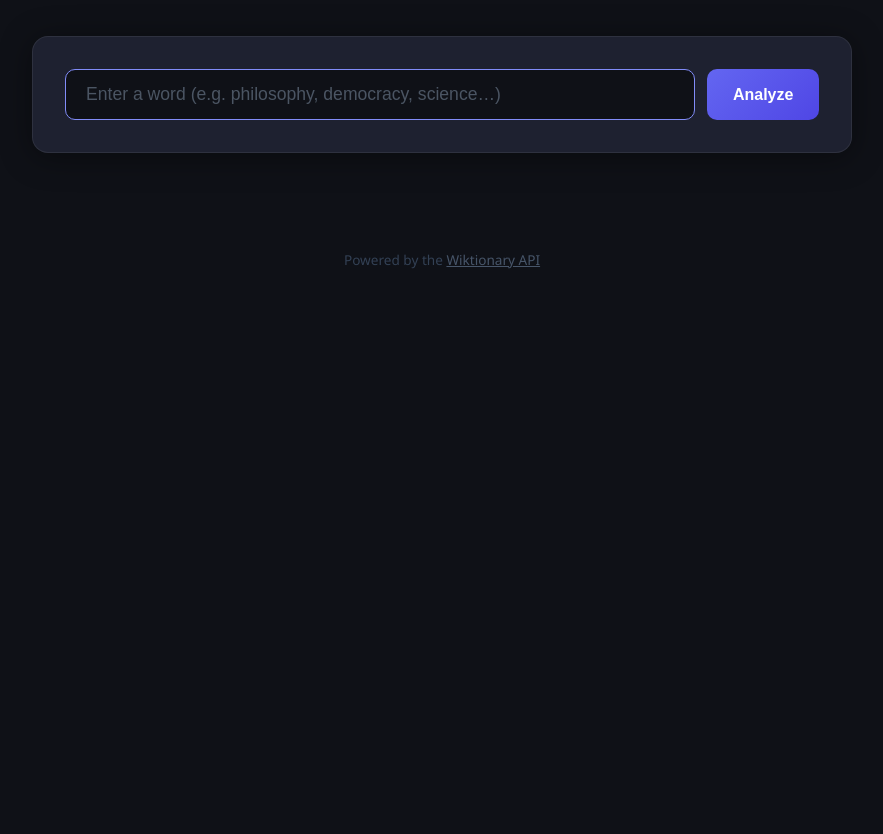
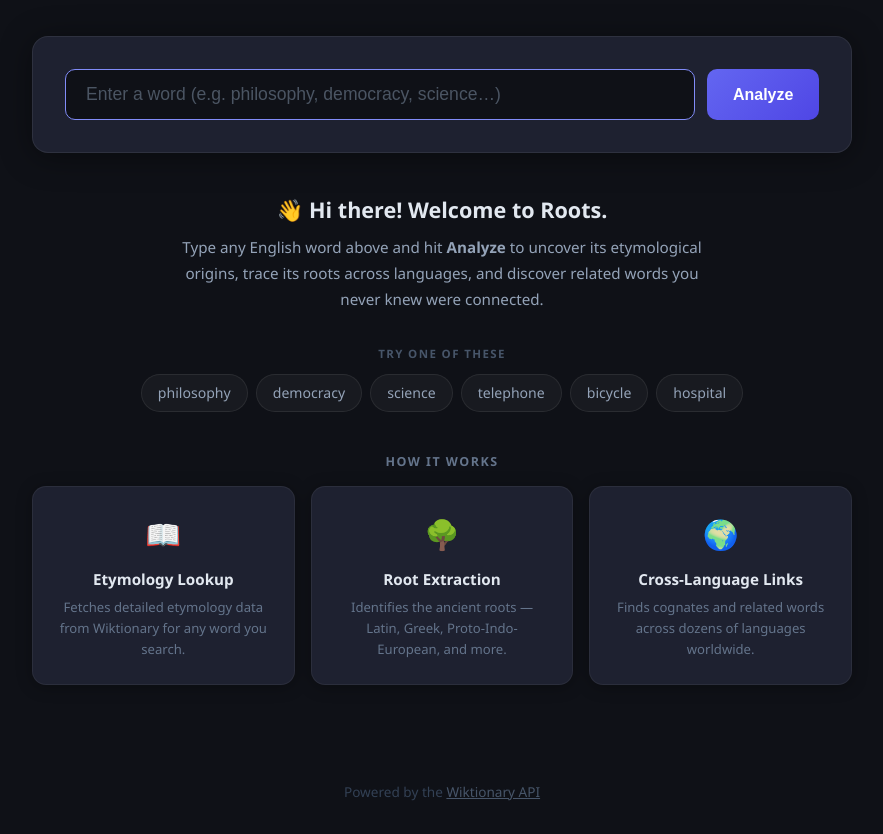
Before and after one commit to gigigugit/roots, a Flask app: page / in a window 1280 px wide. Shown: the part 213-1047 px from the top of the page, without its empty margins (198-1081 px from the left). Before the commit the page ends 482 px from the top, so only its background shows below. Run offline with Flask 3, Linux system fonts and the light colour scheme.

Commit message:
Add welcome greeting, example word chips, and How It Works section to landing page
Agent-Logs-Url: https://github.com/gigigugit/roots/sessions/220645c8-d742-4e3b-ae2d-a9fbbe87c477

Co-authored-by: gigigugit <113522248+gigigugit@users.noreply.github.com>

```diff
--- a/templates/index.html
+++ b/templates/index.html
@@ -258,6 +258,97 @@
       margin: 1.2rem 0;
     }
 
+    /* ── Welcome section ─────────────────────────────────────────── */
+    .welcome {
+      text-align: center;
+      margin-top: 2.5rem;
+    }
+    .welcome-greeting {
+      font-size: 1.35rem;
+      font-weight: 600;
+      color: #e2e8f0;
+      margin-bottom: 0.5rem;
+    }
+    .welcome-text {
+      color: #94a3b8;
+      font-size: 0.95rem;
+      max-width: 540px;
+      margin: 0 auto;
+      line-height: 1.7;
+    }
+
+    /* ── Example chips ───────────────────────────────────────────── */
+    .examples {
+      margin-top: 2rem;
+      text-align: center;
+    }
+    .examples-label {
+      font-size: 0.72rem;
+      font-weight: 700;
+      letter-spacing: 0.12em;
+      text-transform: uppercase;
+      color: #475569;
+      margin-bottom: 0.7rem;
+    }
+    .examples-list {
+      display: flex;
+      flex-wrap: wrap;
+      justify-content: center;
+      gap: 0.5rem;
+    }
+    .example-chip {
+      background: rgba(255,255,255,0.04);
+      border: 1px solid rgba(255,255,255,0.08);
+      border-radius: 100px;
+      padding: 0.4rem 1rem;
+      color: #94a3b8;
+      font-size: 0.88rem;
+      cursor: pointer;
+      transition: background 0.2s, color 0.2s, border-color 0.2s;
+    }
+    .example-chip:hover {
+      background: rgba(99,102,241,0.15);
+      color: #c7d2fe;
+      border-color: rgba(99,102,241,0.3);
+    }
+
+    /* ── How-it-works section ────────────────────────────────────── */
+    .how-it-works {
+      margin-top: 2.5rem;
+    }
+    .how-it-works .section-title {
+      text-align: center;
+    }
+    .features-grid {
+      display: grid;
+      grid-template-columns: repeat(auto-fit, minmax(200px, 1fr));
+      gap: 1rem;
+      margin-top: 0.5rem;
+    }
+    .feature-card {
+      background: #1e2130;
+      border: 1px solid rgba(255,255,255,0.06);
+      border-radius: 14px;
+      padding: 1.5rem;
+      text-align: center;
+      box-shadow: 0 2px 16px rgba(0,0,0,0.3);
+    }
+    .feature-icon {
+      font-size: 1.8rem;
+      margin-bottom: 0.6rem;
+    }
+    .feature-title {
+      font-weight: 700;
+      font-size: 0.95rem;
+      color: #e2e8f0;
+      margin-bottom: 0.35rem;
+    }
+    .feature-desc {
+      font-size: 0.82rem;
+      color: #64748b;
+      line-height: 1.6;
+    }
+
     /* ── Footer ───────────────────────────────────────────────────── */
     footer {
       text-align: center;
@@ -285,6 +376,49 @@
       spellcheck="false"
     />
     <button class="btn" id="analyzeBtn">Analyze</button>
+  </div>
+
+  <!-- Welcome section (visible on initial load) -->
+  <div class="welcome" id="welcomeSection">
+    <div class="welcome-greeting">👋 Hi there! Welcome to Roots.</div>
+    <p class="welcome-text">
+      Type any English word above and hit <strong>Analyze</strong> to uncover its
+      etymological origins, trace its roots across languages, and discover related
+      words you never knew were connected.
+    </p>
+
+    <div class="examples">
+      <div class="examples-label">Try one of these</div>
+      <div class="examples-list">
+        <span class="example-chip" data-word="philosophy">philosophy</span>
+        <span class="example-chip" data-word="democracy">democracy</span>
+        <span class="example-chip" data-word="science">science</span>
+        <span class="example-chip" data-word="telephone">telephone</span>
+        <span class="example-chip" data-word="bicycle">bicycle</span>
+        <span class="example-chip" data-word="hospital">hospital</span>
+      </div>
+    </div>
+
+    <div class="how-it-works">
+      <div class="section-title">How It Works</div>
+      <div class="features-grid">
+        <div class="feature-card">
+          <div class="feature-icon">📖</div>
+          <div class="feature-title">Etymology Lookup</div>
+          <div class="feature-desc">Fetches detailed etymology data from Wiktionary for any word you search.</div>
+        </div>
+        <div class="feature-card">
+          <div class="feature-icon">🌳</div>
+          <div class="feature-title">Root Extraction</div>
+          <div class="feature-desc">Identifies the ancient roots — Latin, Greek, Proto-Indo-European, and more.</div>
+        </div>
+        <div class="feature-card">
+          <div class="feature-icon">🌍</div>
+          <div class="feature-title">Cross-Language Links</div>
+          <div class="feature-desc">Finds cognates and related words across dozens of languages worldwide.</div>
+        </div>
+      </div>
+    </div>
   </div>
 
   <!-- Loading state -->
@@ -375,6 +509,8 @@
     ['loadingState', 'errorState', 'resultsState'].forEach(id => {
       $(id).classList.toggle('visible', id === name);
     });
+    // Hide welcome section when any state is active
+    $('welcomeSection').style.display = name ? 'none' : '';
   }
 
   // ── Render functions ───────────────────────────────────────────────────────
@@ -496,6 +632,15 @@
   // Pre-fill with a sample word on load
   window.addEventListener('DOMContentLoaded', () => {
     $('wordInput').focus();
+
+    // Example chip click handlers
+    document.querySelectorAll('.example-chip').forEach(chip => {
+      chip.addEventListener('click', () => {
+        const word = chip.getAttribute('data-word');
+        $('wordInput').value = word;
+        analyzeWord(word);
+      });
+    });
   });
 </script>
 
```
